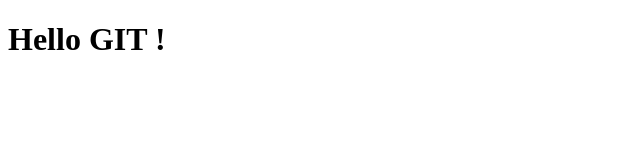
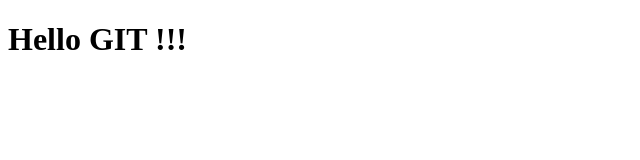
Before and after one commit to DanielLaga84/git-course-4, a plain HTML site: page index.html in a window 1280 px wide. Shown: the full height of the page, 0-640 px from the left. Drawn offline with Linux system fonts and the light colour scheme.

Commit message:
Hello GIT !!! changed in index.html
Added 2

```diff
--- a/index.html
+++ b/index.html
@@ -7,6 +7,6 @@
 
 </head>
 <body>
-    <H1>Hello GIT ! </H1>
+    <H1>Hello GIT !!! </H1>
 </body>
 </html>
```
